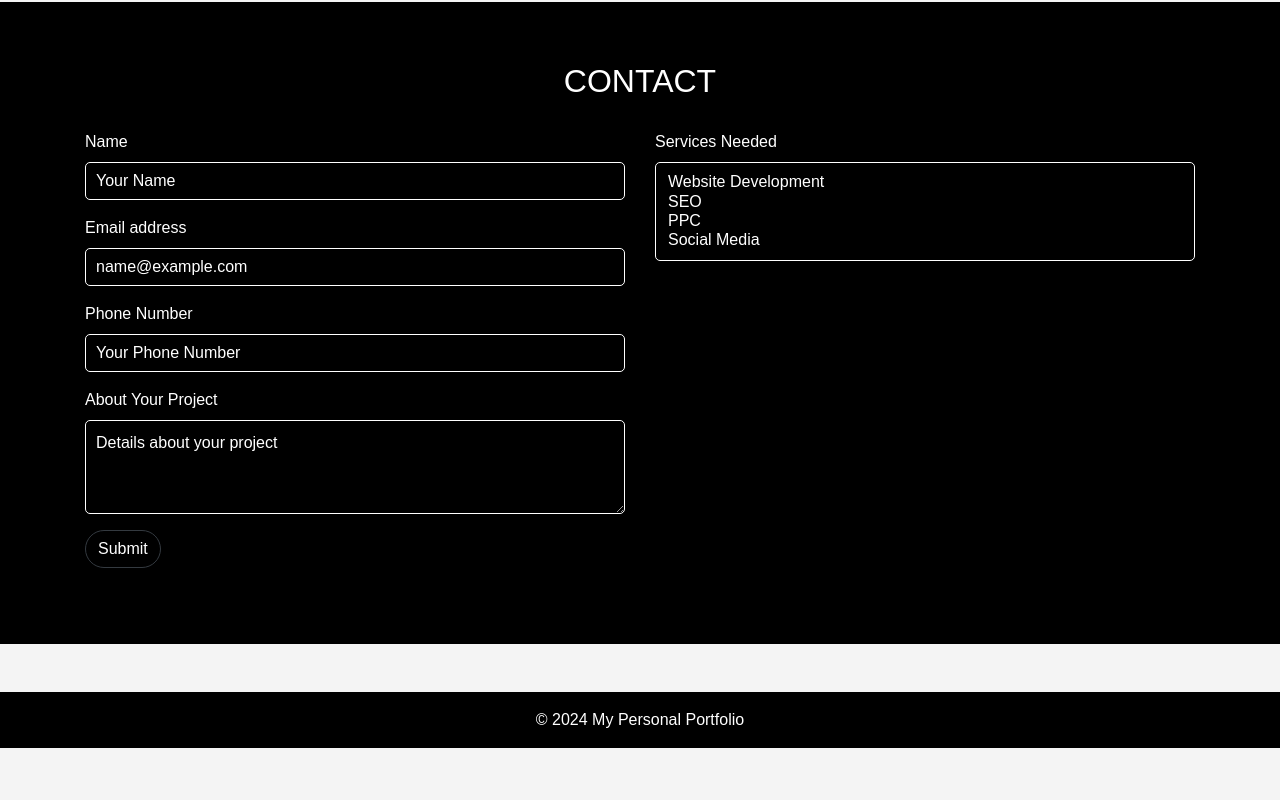
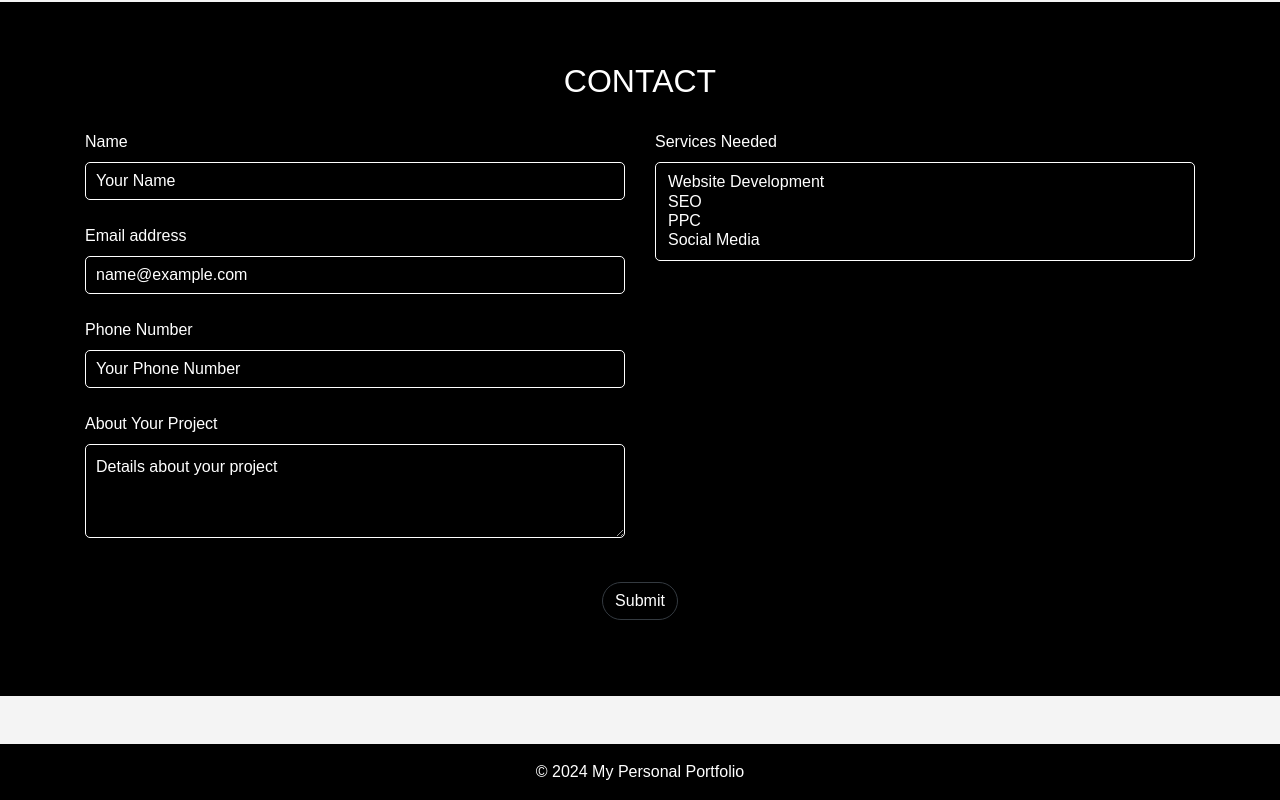
Before and after one commit to eucarystr/Devep, a plain HTML site: page index.html in a window 1280 px wide. Shown: the part 2990-3790 px from the top of the page. Before the commit the page ends 3738 px from the top, so only its background shows below. Drawn offline with nearby package versions, Linux system fonts and the light colour scheme.

Commit message:
Update styles.css

```diff
--- a/styles.css
+++ b/styles.css
@@ -250,3 +250,18 @@ footer {
 .btn-dark:hover {
     background-color: #333;
 }
+
+/* Ensure the form takes full width within columns */
+.form-group {
+    margin-bottom: 1.5rem;
+}
+
+select[multiple] {
+    height: auto; /* Adjust height if needed */
+}
+
+/* Center the button within the form */
+button[type="submit"] {
+    display: block;
+    margin: 20px auto 0; /* Center horizontally */
+}
```
